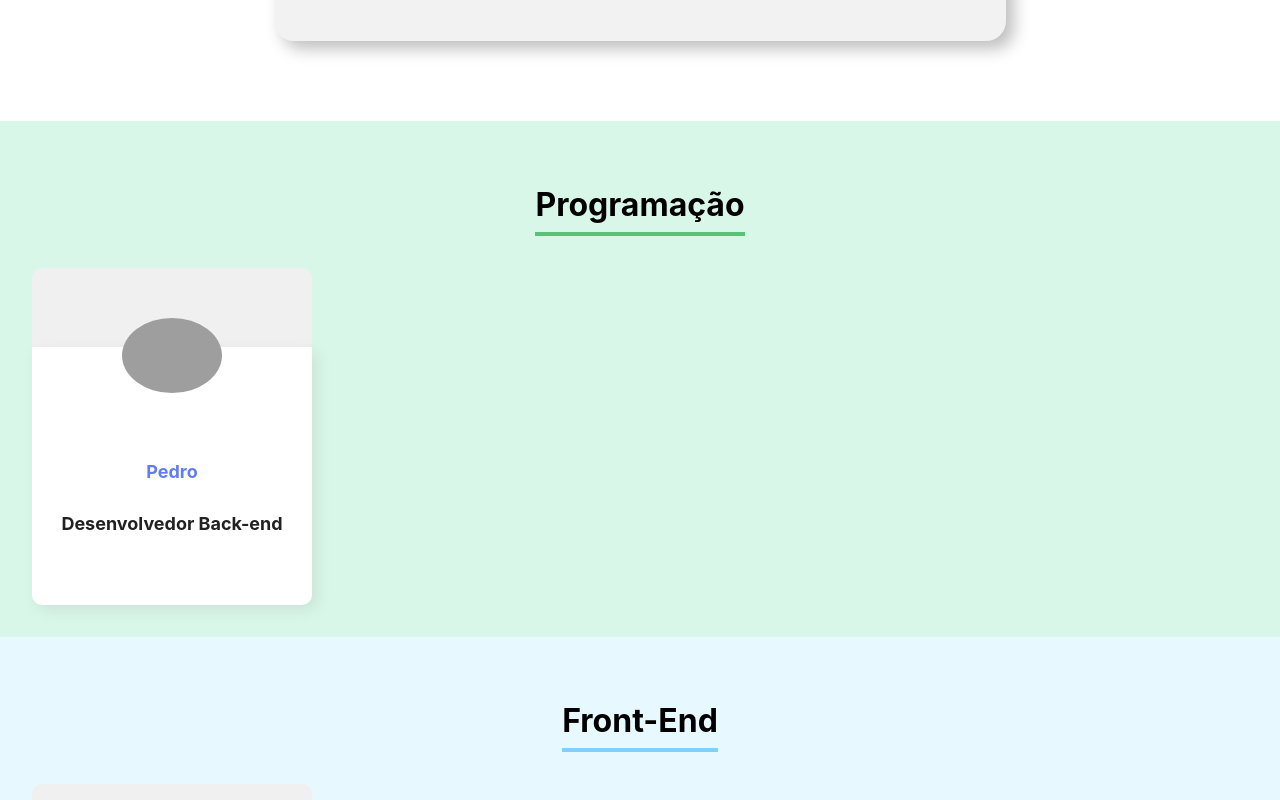
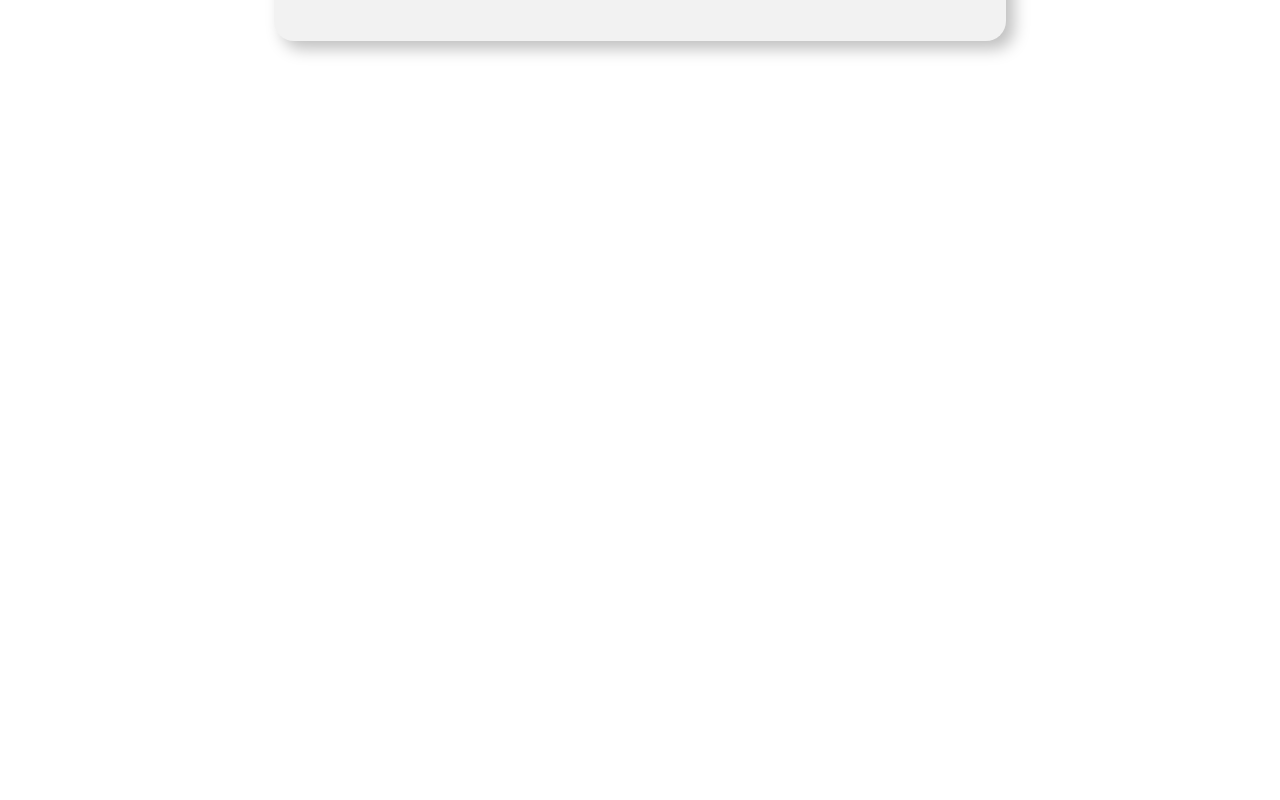
Before and after one commit to pbrito1/organo, a React (Create React App) app: page / in a window 1280 px wide. Shown: the part 1380-2180 px from the top of the page. After the commit the page ends 1501 px from the top, so only its background shows below. Built offline with nearby package versions, Linux system fonts and the light colour scheme; grey boxes are pictures that could not be loaded; the HTML template or start-up script is replaced by a standard one.

Commit message:
Refacting a colabs cards and the logical apparence

```diff
--- a/src/App.js
+++ b/src/App.js
@@ -56,7 +56,14 @@ function App() {
       <Banner />
       <Forms teamName={times.map(time => time.nome)} insertColabs={colab => insertColabs(colab)} />
 
-      {times.map(time => <Times key={time.nome} nome={time.nome} primaryColor={time.primaryColor} secondaryColor={time.secondaryColor} />)}
+      {times.map(time => <Times
+      key={time.nome}
+      nome={time.nome}
+      primaryColor={time.primaryColor}
+      secondaryColor={time.secondaryColor}
+      colabs={colabs.filter(colab => colab.time === time.nome)}
+      insertColabs={colab => insertColabs(colab)}
+      />)}
 
 
     </div>
--- a/src/components/colabs/colabs.js
+++ b/src/components/colabs/colabs.js
@@ -1,14 +1,14 @@
 import './colabs.css';
 
-export const Colabs = (props) => {
+export const Colabs = ({nome, cargo, imagem}) => {
     return (
         <div className='colabs'>
             <div className='head'>
-                <img src="https://github.com/pbrito1.png" alt="Imagem do colaborador" />
+                <img src={imagem} alt={nome} />
             </div>
             <div className='foot'>
-                <h4>Pedro</h4>
-                <h5>Desenvolvedor Back-end</h5>
+                <h4>{nome}</h4>
+                <h5>{cargo}</h5>
             </div>
         </div>
     )
--- a/src/components/times/times.css
+++ b/src/components/times/times.css
@@ -9,3 +9,10 @@
     display: inline-block;
     padding-bottom: 8px;
 }
+
+.times .colabers {
+    display: flex;
+    justify-content: space-around;
+    margin-top: 32px;
+    flex-wrap: wrap;
+}
--- a/src/components/times/times.js
+++ b/src/components/times/times.js
@@ -3,9 +3,13 @@ import './times.css';
 
 export const Times = (props) => {
   return (
+    (props.colabs.length > 0)
+    &&
     <section className="times" style={{ backgroundColor: props.secondaryColor }}>
       <h3 style={{ borderColor: props.primaryColor }}>{props.nome}</h3>
-      <Colabs />
+      <div className='colabers'>
+        {props.colabs.map(colab => <Colabs key={colab.nome} nome={colab.nome} cargo={colab.cargo} imagem={colab.imagem}  />)}
+      </div>
     </section>
   );
 }
```
